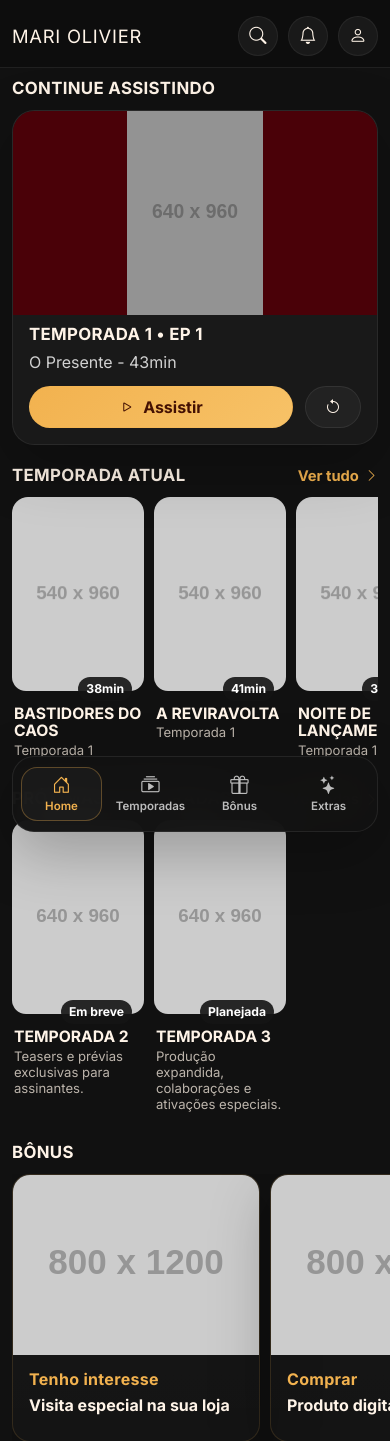
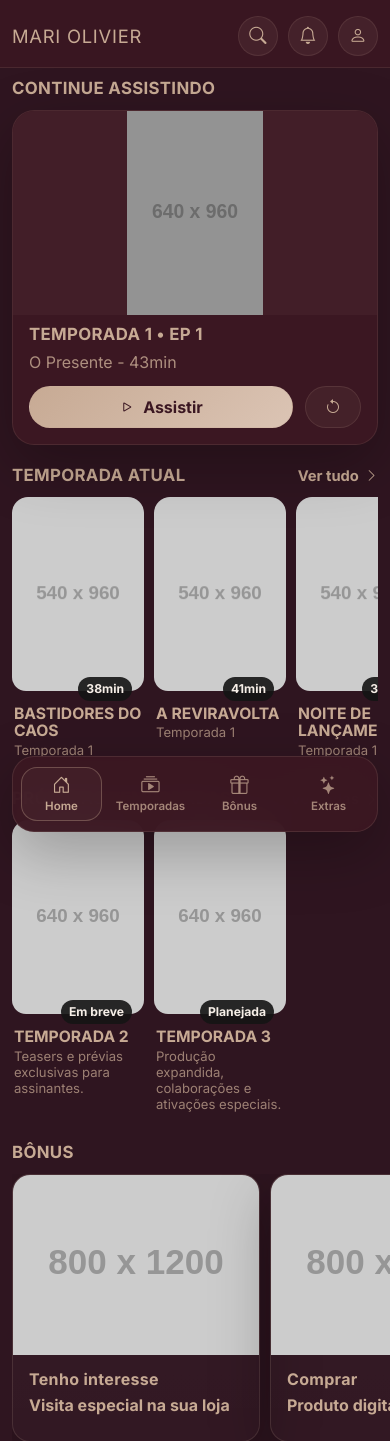
Before and after one commit to Hunter954/MariOlivierOficial, a Flask app: page / in a window 390 px wide. Shown: the top 1441 px of the page. Run offline with Flask 3, Linux system fonts and the light colour scheme; data comes from the database, SQL or seed files in the repository; grey boxes labelled with a size stand in for pictures from a placeholder-image service; some libraries are stand-ins or nearby versions.

Commit message:
Update style.css

```diff
--- a/app/static/css/style.css
+++ b/app/static/css/style.css
@@ -1,14 +1,14 @@
 
 :root {
-  --bg: #410006;
-  --bg-deep: #2d0004;
-  --panel: #5a0008;
+  --bg: #4f1f2d;
+  --bg-deep: #3b1722;
+  --panel: #5d2937;
   --panel-soft: rgba(255,255,255,0.03);
-  --line: rgba(242, 178, 79, 0.14);
-  --gold: #f2b24f;
-  --gold-strong: #f7c267;
-  --text: #fff4e8;
-  --muted: rgba(255, 244, 232, 0.72);
+  --line: rgba(199, 170, 148, 0.16);
+  --gold: #c7aa94;
+  --gold-strong: #dbc4b4;
+  --text: #c7aa94;
+  --muted: rgba(199, 170, 148, 0.72);
   --danger: #ff6b6b;
   --radius-xl: 34px;
   --radius-lg: 26px;
@@ -16,7 +16,7 @@
   --shadow: 0 20px 60px rgba(0,0,0,0.25);
 }
 * { box-sizing: border-box; }
-html, body { margin: 0; min-height: 100%; background: radial-gradient(circle at top, #62000a 0%, var(--bg) 40%, var(--bg-deep) 100%); color: var(--text); font-family: 'Inter', sans-serif; }
+html, body { margin: 0; min-height: 100%; background: radial-gradient(circle at top, #653042 0%, var(--bg) 40%, var(--bg-deep) 100%); color: var(--text); font-family: 'Inter', sans-serif; }
 a { color: inherit; text-decoration: none; }
 img { max-width: 100%; display: block; }
 button, input, textarea, select { font: inherit; }
@@ -36,11 +36,11 @@ body.home-screen::-webkit-scrollbar, .no-scrollbar::-webkit-scrollbar, .content-
   top: 0;
   height: 100vh;
   padding: 28px 22px 22px;
-  border-right: 1px solid rgba(242,178,79,.08);
+  border-right: 1px solid rgba(199,170,148,.10);
   display: flex;
   flex-direction: column;
   gap: 18px;
-  background: linear-gradient(180deg, rgba(65,0,6,.96), rgba(45,0,4,.92));
+  background: linear-gradient(180deg, rgba(79,31,45,.96), rgba(59,23,34,.92));
   backdrop-filter: blur(18px);
 }
 .brand {
@@ -72,7 +72,7 @@ body.home-screen::-webkit-scrollbar, .no-scrollbar::-webkit-scrollbar, .content-
   position: sticky;
   bottom: 16px;
   padding-top: 16px;
-  background: linear-gradient(180deg, rgba(45,0,4,0), rgba(45,0,4,.9) 28%);
+  background: linear-gradient(180deg, rgba(59,23,34,0), rgba(59,23,34,.9) 28%);
 }
 .nav-pill {
   min-height: 52px;
@@ -82,12 +82,12 @@ body.home-screen::-webkit-scrollbar, .no-scrollbar::-webkit-scrollbar, .content-
   gap: 14px;
   border-radius: 999px;
   border: 1px solid var(--line);
-  background: rgba(80,0,6,.34);
+  background: rgba(93,41,55,.34);
   font-weight: 600;
 }
 .nav-pill.active {
   background: var(--gold);
-  color: #441103;
+  color: #3b1722;
   border-color: transparent;
 }
 .nav-pill.secondary { background: rgba(255,255,255,.02); }
@@ -108,8 +108,8 @@ body.home-screen::-webkit-scrollbar, .no-scrollbar::-webkit-scrollbar, .content-
   justify-content: space-between;
   align-items: center;
   gap: 18px;
-  border-bottom: 1px solid rgba(242,178,79,.08);
-  background: rgba(65,0,6,.78);
+  border-bottom: 1px solid rgba(199,170,148,.10);
+  background: rgba(79,31,45,.78);
   backdrop-filter: blur(20px);
 }
 .searchbar { flex: 1; max-width: 760px; }
@@ -139,7 +139,7 @@ body.home-screen::-webkit-scrollbar, .no-scrollbar::-webkit-scrollbar, .content-
   border: 1px solid var(--line);
   background: rgba(255,255,255,.02);
 }
-.cta-link, .btn-primary { background: linear-gradient(135deg, var(--gold), var(--gold-strong)); color: #441103; border-color: transparent; font-weight: 800; }
+.cta-link, .btn-primary { background: linear-gradient(135deg, var(--gold), var(--gold-strong)); color: #3b1722; border-color: transparent; font-weight: 800; }
 .badge {
   position: absolute;
   top: -6px;
@@ -148,7 +148,7 @@ body.home-screen::-webkit-scrollbar, .no-scrollbar::-webkit-scrollbar, .content-
   height: 20px;
   border-radius: 999px;
   background: var(--gold);
-  color: #441103;
+  color: #3b1722;
   font-size: .75rem;
   display: grid;
   place-items: center;
@@ -272,7 +272,7 @@ body.home-screen::-webkit-scrollbar, .no-scrollbar::-webkit-scrollbar, .content-
 
 .player-layout { grid-template-columns: minmax(0, 1.35fr) 380px; align-items: start; }
 .player-panel, .comments-panel, .profile-card, .profile-form-card, .metric-card, .stack-card { padding: 20px; }
-.video-shell { border-radius: 24px; overflow: hidden; background: #190004; border: 1px solid rgba(255,255,255,.05); }
+.video-shell { border-radius: 24px; overflow: hidden; background: #31131d; border: 1px solid rgba(255,255,255,.05); }
 .video-shell video { width: 100%; max-height: 72vh; background: #000; display: block; }
 .player-meta { padding-top: 18px; }
 .comments-panel { max-height: calc(100vh - 190px); overflow: hidden; display: flex; flex-direction: column; }
@@ -286,7 +286,7 @@ body.home-screen::-webkit-scrollbar, .no-scrollbar::-webkit-scrollbar, .content-
 .empty-state { padding: 18px; border-radius: 20px; border: 1px dashed var(--line); text-align: center; }
 
 .auth-wrap { min-height: calc(100vh - 180px); display: grid; place-items: center; }
-.auth-card { width: min(520px, 100%); padding: 28px; border: 1px solid var(--line); border-radius: 34px; background: rgba(255,255,255,.03); box-shadow: var(--shadow); }
+.auth-card { width: min(520px, 100%); padding: 28px; border: 1px solid var(--line); border-radius: 34px; background: rgba(199,170,148,.05); box-shadow: var(--shadow); }
 .auth-card h1 { margin: 8px 0 10px; }
 .form-grid { display: grid; gap: 14px; }
 .form-grid.two-col { grid-template-columns: 1fr 1fr; }
@@ -296,7 +296,7 @@ body.home-screen::-webkit-scrollbar, .no-scrollbar::-webkit-scrollbar, .content-
 .auth-footer a { color: var(--gold); }
 
 .profile-layout { grid-template-columns: 320px minmax(0, 1fr); align-items: start; }
-.profile-avatar { width: 110px; height: 110px; border-radius: 50%; object-fit: cover; border: 2px solid rgba(242,178,79,.24); }
+.profile-avatar { width: 110px; height: 110px; border-radius: 50%; object-fit: cover; border: 2px solid rgba(199,170,148,.28); }
 
 .card-grid.three-col { grid-template-columns: repeat(3, minmax(0, 1fr)); }
 .info-card.tall .info-thumb { height: 360px; }
@@ -315,7 +315,7 @@ body.home-screen::-webkit-scrollbar, .no-scrollbar::-webkit-scrollbar, .content-
   display: grid;
   place-items: center;
   border: 1px dashed var(--line);
-  background: rgba(255,255,255,.03);
+  background: rgba(199,170,148,.05);
   padding: 18px;
 }
 .admin-brand-preview img {
@@ -336,7 +336,7 @@ body.home-screen::-webkit-scrollbar, .no-scrollbar::-webkit-scrollbar, .content-
 .subscription-panel { max-width: 760px; }
 .feature-list { padding-left: 18px; }
 .flash-stack { padding: 0 28px; display: flex; flex-direction: column; gap: 10px; }
-.flash { padding: 12px 16px; border-radius: 16px; border: 1px solid var(--line); background: rgba(255,255,255,.03); }
+.flash { padding: 12px 16px; border-radius: 16px; border: 1px solid var(--line); background: rgba(199,170,148,.05); }
 .flash.success { color: #c9f7d0; }
 .flash.error { color: #ffd0d0; }
 .flash.info { color: #f5deb3; }
@@ -354,7 +354,7 @@ body.home-screen::-webkit-scrollbar, .no-scrollbar::-webkit-scrollbar, .content-
     padding: 12px;
     border: 1px solid var(--line);
     border-radius: 28px;
-    background: rgba(65,0,6,.9);
+    background: rgba(79,31,45,.92);
     box-shadow: var(--shadow);
   }
   .brand { display: none; }
@@ -385,7 +385,7 @@ body.home-screen::-webkit-scrollbar, .no-scrollbar::-webkit-scrollbar, .content-
 
 @media (max-width: 700px) {
   html, body {
-    background: radial-gradient(circle at top, #62000a 0%, var(--bg) 40%, var(--bg-deep) 100%);
+    background: radial-gradient(circle at top, #653042 0%, var(--bg) 40%, var(--bg-deep) 100%);
   }
   .content-area, .topbar, .flash-stack { padding-left: 16px; padding-right: 16px; }
   .topbar {
@@ -516,7 +516,7 @@ body.home-screen::-webkit-scrollbar, .no-scrollbar::-webkit-scrollbar, .content-
   display: inline-flex;
   align-items: center;
   background: rgba(20,20,20,.9);
-  color: #fff;
+  color: #f6eee7;
   font-size: .76rem;
   font-weight: 700;
 }
@@ -543,7 +543,7 @@ body.home-screen::-webkit-scrollbar, .no-scrollbar::-webkit-scrollbar, .content-
 
 @media (max-width: 700px) {
   body {
-    background: #111;
+    background: #2f1520;
   }
   .app-shell {
     min-height: 100vh;
@@ -556,8 +556,8 @@ body.home-screen::-webkit-scrollbar, .no-scrollbar::-webkit-scrollbar, .content-
     height: auto;
     padding: 10px 8px calc(10px + env(safe-area-inset-bottom));
     border-radius: 22px;
-    background: rgba(18,18,18,.96);
-    border-color: rgba(255,255,255,.08);
+    background: rgba(59,23,34,.96);
+    border-color: rgba(199,170,148,.14);
     backdrop-filter: blur(20px);
   }
   .sidebar-footer {
@@ -576,7 +576,7 @@ body.home-screen::-webkit-scrollbar, .no-scrollbar::-webkit-scrollbar, .content-
     border: 1px solid transparent;
     flex-direction: column;
     gap: 4px;
-    color: rgba(255,255,255,.72);
+    color: rgba(199,170,148,.76);
     font-size: .72rem;
     font-weight: 600;
   }
@@ -585,8 +585,8 @@ body.home-screen::-webkit-scrollbar, .no-scrollbar::-webkit-scrollbar, .content-
   }
   .nav-pill.active {
     color: var(--gold);
-    background: rgba(255,255,255,.03);
-    border-color: rgba(242,178,79,.32);
+    background: rgba(199,170,148,.05);
+    border-color: rgba(199,170,148,.34);
   }
   .main-shell {
     padding-bottom: 108px;
@@ -598,8 +598,8 @@ body.home-screen::-webkit-scrollbar, .no-scrollbar::-webkit-scrollbar, .content-
     grid-template-columns: 1fr auto;
     align-items: center;
     gap: 10px;
-    border-bottom: 1px solid rgba(255,255,255,.08);
-    background: rgba(14,14,14,.92);
+    border-bottom: 1px solid rgba(199,170,148,.12);
+    background: rgba(59,23,34,.92);
   }
   .brand-inline {
     display: inline-flex;
@@ -629,8 +629,8 @@ body.home-screen::-webkit-scrollbar, .no-scrollbar::-webkit-scrollbar, .content-
     min-height: 40px;
     padding: 0;
     border-radius: 50%;
-    background: rgba(255,255,255,.05);
-    border-color: rgba(255,255,255,.06);
+    background: rgba(199,170,148,.08);
+    border-color: rgba(199,170,148,.12);
   }
   .mobile-icon-only i {
     font-size: 1.08rem;
@@ -678,8 +678,8 @@ body.home-screen::-webkit-scrollbar, .no-scrollbar::-webkit-scrollbar, .content-
     margin: 0;
     border-radius: 22px;
     overflow: hidden;
-    background: #191919;
-    border-color: rgba(255,255,255,.07);
+    background: #3b1722;
+    border-color: rgba(199,170,148,.12);
   }
   .netflix-mobile-card .hero-media {
     position: relative;
@@ -689,7 +689,7 @@ body.home-screen::-webkit-scrollbar, .no-scrollbar::-webkit-scrollbar, .content-
     background-size: contain;
     background-repeat: no-repeat;
     background-position: center center;
-    background-color: #6b000a;
+    background-color: #5d2937;
     filter: saturate(.95) brightness(.72);
   }
   .netflix-mobile-card .hero-overlay.mobile-overlay-card {
@@ -723,7 +723,7 @@ body.home-screen::-webkit-scrollbar, .no-scrollbar::-webkit-scrollbar, .content-
   .mobile-hero-copy p {
     margin: 6px 0 0;
     font-size: 1rem;
-    color: rgba(255,255,255,.8);
+    color: rgba(199,170,148,.82);
   }
   .mobile-hero-actions {
     padding: 14px 16px 0;
@@ -742,8 +742,8 @@ body.home-screen::-webkit-scrollbar, .no-scrollbar::-webkit-scrollbar, .content-
     width: 56px;
     padding: 0;
     border-radius: 999px;
-    background: rgba(255,255,255,.04);
-    border-color: rgba(255,255,255,.08);
+    background: rgba(199,170,148,.07);
+    border-color: rgba(199,170,148,.14);
   }
   .media-row.mobile-card-row,
   .media-row.mobile-snap-row,
```
